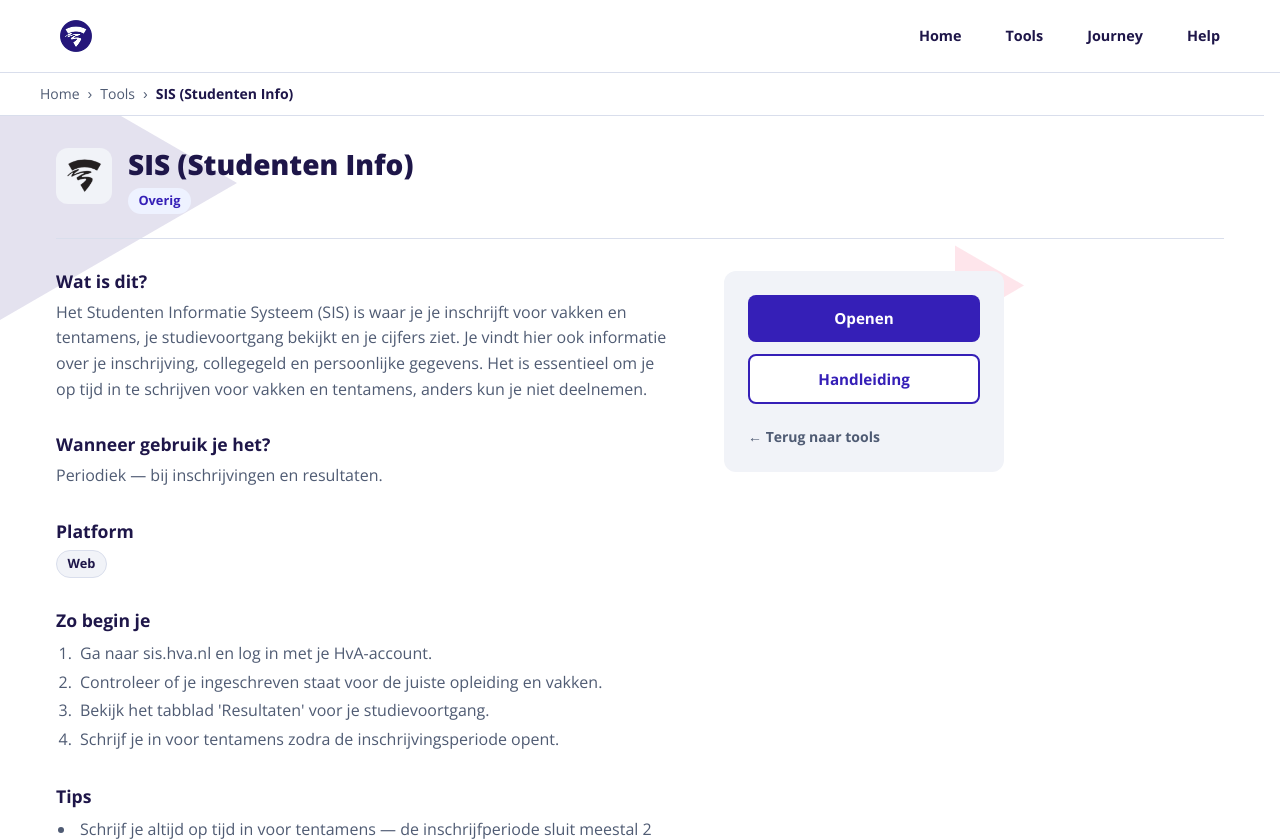
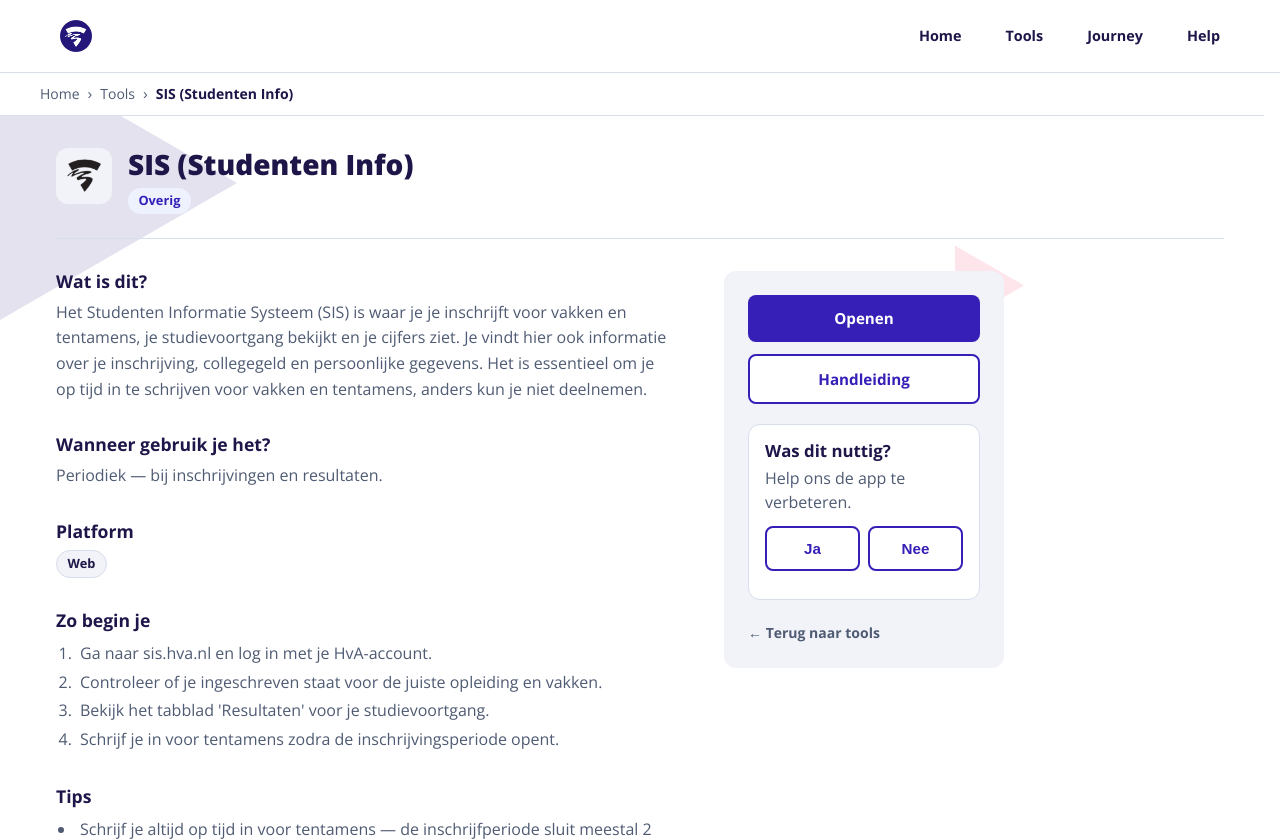
Before and after one commit to TBSKR/student-hub, a Flask app: page /tools/sis in a window 1280 px wide. Shown: the top 840 px of the page. Run offline with Flask 3, Linux system fonts and the light colour scheme.

Commit message:
Tijdens het gebruiken van een tool heb ik een kolom gemaakt met: is het nuttig? ja/nee.

```diff
--- a/app/static/css/style.css
+++ b/app/static/css/style.css
@@ -588,6 +588,68 @@ footer {
     margin-bottom: 1.25rem;
 }
 
+.tool-feedback {
+    margin-bottom: 1.25rem;
+    padding: 1rem;
+    border: 1px solid var(--hva-border);
+    border-radius: 0.75rem;
+    background-color: var(--hva-wit);
+}
+
+.tool-feedback h2 {
+    font-size: 1.05rem;
+    margin-bottom: 0.25rem;
+}
+
+.tool-feedback-subtitle {
+    color: var(--hva-tekst-licht);
+    margin-bottom: 0.75rem;
+}
+
+.tool-feedback-actions {
+    display: grid;
+    grid-template-columns: 1fr 1fr;
+    gap: 0.5rem;
+    margin-bottom: 0.75rem;
+}
+
+.btn-feedback {
+    display: block;
+    padding: 0.75rem 0.5rem;
+    border-radius: 0.5rem;
+    font-weight: 800;
+    font-size: 0.95rem;
+    border: 2px solid var(--hva-marine);
+    background: var(--hva-wit);
+    color: var(--hva-marine);
+    cursor: pointer;
+}
+
+.btn-feedback.is-selected {
+    background: var(--hva-marine);
+    color: var(--hva-wit);
+}
+
+.btn-feedback.is-selected:hover {
+    background: var(--hva-paars);
+    text-decoration: none;
+}
+
+.btn-feedback:hover {
+    background: #eef2ff;
+    text-decoration: none;
+}
+
+.btn-feedback:disabled {
+    opacity: 0.7;
+    cursor: not-allowed;
+}
+
+.tool-feedback-thanks {
+    color: var(--hva-marine);
+    font-weight: 900;
+}
+
 .btn-primair {
     display: block;
     background-color: var(--hva-marine);
@@ -635,6 +697,12 @@ footer {
     .tool-detail-side {
         order: -1;
         position: static;
+    }
+}
+
+@media (max-width: 420px) {
+    .tool-feedback-actions {
+        grid-template-columns: 1fr;
     }
 }
 
--- a/app/templates/tools/detail.html
+++ b/app/templates/tools/detail.html
@@ -91,8 +91,37 @@
           <a href="{{ tool.openUrl }}" class="btn-primair">Openen</a>
           <a href="{{ tool.guideUrl }}" class="btn-secundair">Handleiding</a>
         </div>
+
+        <section class="tool-feedback" aria-label="Was dit nuttig?" data-tool-feedback="{{ tool.id }}">
+          <h2>Was dit nuttig?</h2>
+          <p class="tool-feedback-subtitle">Help ons de app te verbeteren.</p>
+
+          <div class="tool-feedback-actions" data-feedback-actions>
+            <button
+              type="button"
+              class="btn-feedback"
+              data-feedback-value="yes"
+            >
+              Ja
+            </button>
+            <button
+              type="button"
+              class="btn-feedback"
+              data-feedback-value="no"
+            >
+              Nee
+            </button>
+          </div>
+
+          <p class="tool-feedback-thanks" data-feedback-thanks hidden>
+            Bedankt!
+          </p>
+        </section>
+
         <a href="{{ url_for('tools.index') }}" class="terug-link">← Terug naar tools</a>
       </aside>
     </div>
   </div>
+
+  <script src="{{ url_for('static', filename='js/helpful.js') }}"></script>
 {% endblock %}
```
Also changed, not shown: app/static/js/helpful.js (added, +71 -0 lines).
